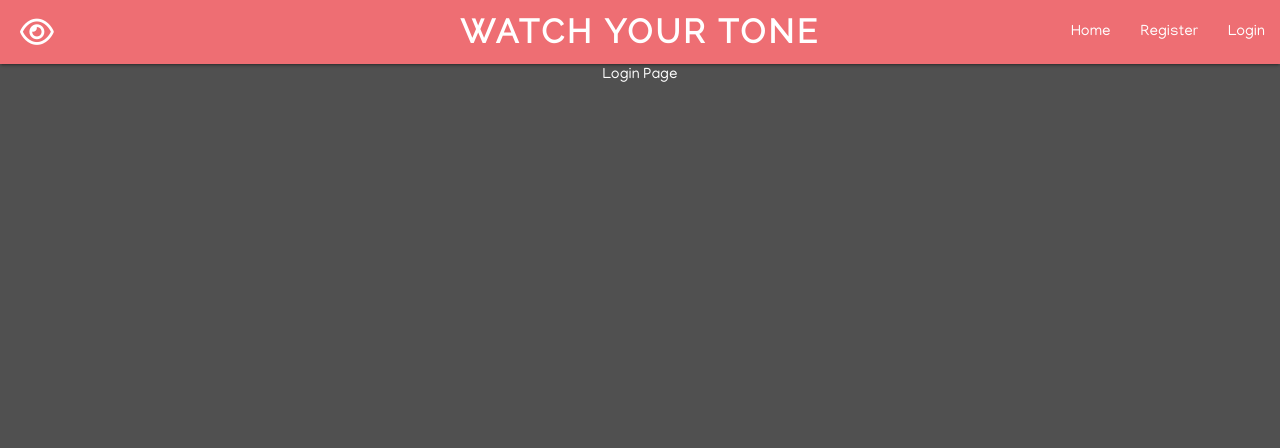
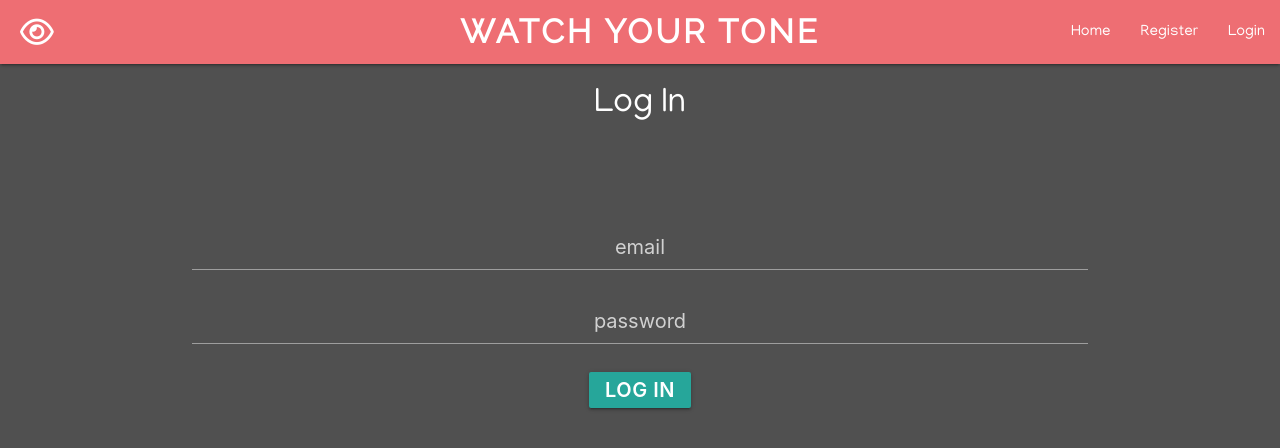
Before and after one commit to jdomo/quotes-backend, a React (Create React App) app in the folder react-client/: page /login in a window 1280 px wide. Shown: the top 448 px of the page. Built offline with nearby package versions, Linux system fonts and the light colour scheme.

Commit message:
login front/backend working

```diff
--- a/react-client/src/components/Form.js
+++ b/react-client/src/components/Form.js
@@ -60,7 +60,7 @@ class Form extends Component {
 
         <form onSubmit={this.handleOnSubmit}>
           <i className="fas fa-arrow-down"/>
-          <input type="text" id="input-quote" autocomplete="off" value={this.state.quote} name="quote" onChange={this.handleOnChange}/>
+          <input type="text" id="input-quote" autoComplete="off" value={this.state.quote} name="quote" onChange={this.handleOnChange}/>
           <input type="submit" className="submit-btn btn" value="analyze"/>
         </form>
       </div>
--- a/react-client/src/components/Login.js
+++ b/react-client/src/components/Login.js
@@ -1,10 +1,61 @@
-import React from 'react';
+import React, {Fragment, useState} from 'react';
+import {Redirect} from 'react-router-dom';
 
 const Login = () => {
+  const [loginData, setLoginData] = useState({
+    email: '',
+    password: '',
+    logged: false
+  })
+
+  const onChangeHandler = (e) => {
+    setLoginData({...loginData, [e.target.name]: e.target.value});
+  }
+
+  const onSubmit = async (e) => {
+    e.preventDefault();
+    const loginUser = {
+      email: loginData.email,
+      password: loginData.password
+    }
+
+    try {
+      const response = await fetch(`http://localhost:5000/api/users/login`, {
+        method: 'POST',
+        body: JSON.stringify(loginUser),
+        headers: {
+          'Content-Type': 'application/json'
+        }
+      })
+
+      const parsedLoginResponse = await response.json()
+      console.log(parsedLoginResponse, '<--- parsed login response containing JWT')
+      setLoginData({
+        ...loginData,
+        logged: true
+      })
+
+    } catch (err) {
+      console.log('Register User Error: ', err)
+    }
+  }
+
   return (
-    <div>
-      Login Page
-    </div>
+    <Fragment>
+      {
+        loginData.logged &&
+        <Redirect to='/'/>
+      }
+
+      <h4>Log In</h4>
+      <div className="container">
+        <form className="form center-align" id="register-form" onSubmit={onSubmit}>
+          <input type="email" placeholder="email" name="email" value={loginData.email} onChange={onChangeHandler} required/>
+          <input type="password" placeholder="password" name="password" value={loginData.password} onChange={onChangeHandler} required/>
+          <input type="submit" className="submit-btn btn" value="Log In"/>
+        </form>
+      </div>
+    </Fragment>
   )
 }
 
--- a/react-client/src/components/Register.js
+++ b/react-client/src/components/Register.js
@@ -1,14 +1,19 @@
 import React, {Fragment, useState} from 'react';
+import {Redirect} from 'react-router-dom';
 
 const Register = () => {
   const [registerData, setRegisterData] = useState({
     email: '',
     password: '',
-    passwordCheck: ''
+    passwordCheck: '',
+    logged: false
   })
 
   const onChangeHandler = (e) => {
-    setRegisterData({...registerData, [e.target.name]: e.target.value});
+    setRegisterData({
+      ...registerData,
+      [e.target.name]: e.target.value
+    });
   }
 
   const onSubmit = async (e) => {
@@ -21,10 +26,6 @@ const Register = () => {
       }
 
       try {
-
-        //body for backend post request
-        const body = await JSON.stringify(newUser);
-
         const response = await fetch(`http://localhost:5000/api/users`, {
           method: 'POST',
           body: JSON.stringify(newUser),
@@ -35,15 +36,22 @@ const Register = () => {
 
         const parsedUserResponse = await response.json()
         console.log(parsedUserResponse, '<--- parsed user response containing JWT')
-
+        setRegisterData({
+          ...registerData,
+          logged: true
+        })
       } catch (err) {
-        console.log(err, '<-- err from register onSubmit')
+        console.log('Register User Error: ', err)
       }
     }
   }
 
   return (
     <Fragment>
+      {
+        registerData.logged &&
+        <Redirect to='/'/>
+      }
       <h4>Register</h4>
       <div className="container">
         <form className="form center-align" id="register-form" onSubmit={onSubmit}>
```
Also changed, not shown: 1 other file (tests, documents, lock files or other folders).
